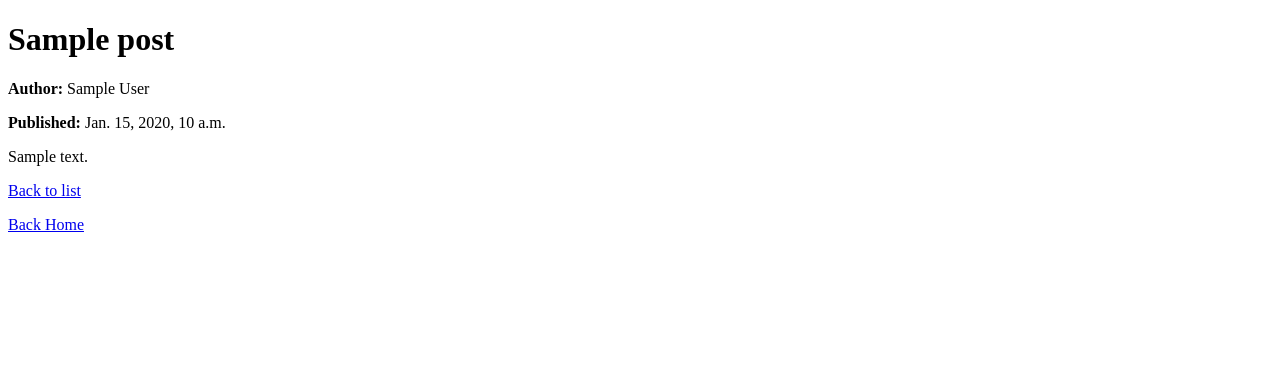
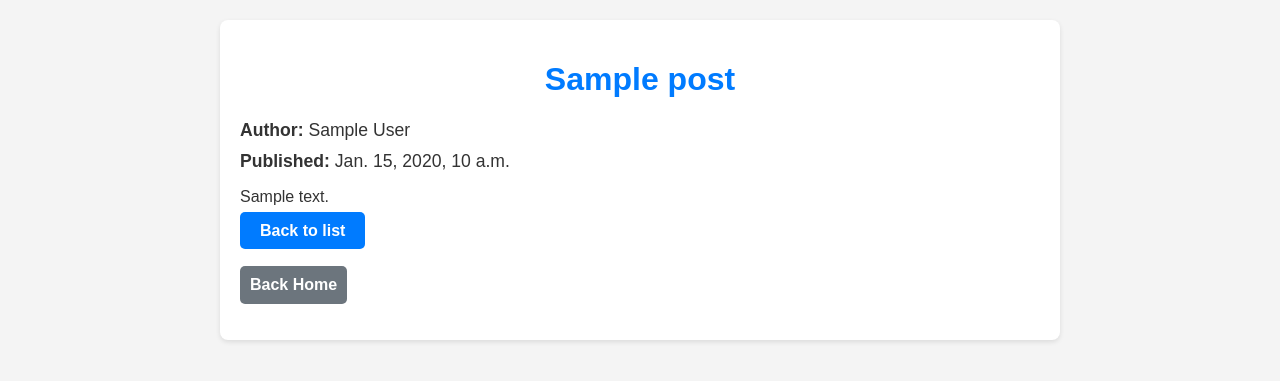
Before and after one commit to Emicy963/Django-Blog, a Django app: template blog/templates/blog/post_detail.html in a window 1280 px wide. Shown: the top 381 px of the page. Run offline with Django 5.2, Linux system fonts and the light colour scheme; the template is opened without the code that fills it: most values are stand-ins (such as "Sample title", 1, 10 or a date in 2020).

Commit message:
Improving template with CSS

```diff
--- a/blog/templates/blog/post_detail.html
+++ b/blog/templates/blog/post_detail.html
@@ -4,18 +4,93 @@
     <meta charset="UTF-8">
     <meta name="viewport" content="width=device-width, initial-scale=1.0">
     <title>{{ post.title }}</title>
+    <style>
+        body {
+            font-family: Arial, sans-serif;
+            background-color: #f4f4f4;
+            color: #333;
+            margin: 0;
+            padding: 20px;
+        }
+
+        .container {
+            max-width: 800px;
+            margin: 0 auto;
+            background-color: #fff;
+            padding: 20px;
+            border-radius: 8px;
+            box-shadow: 0 2px 5px rgba(0, 0, 0, 0.1);
+        }
+
+        h1 {
+            text-align: center;
+            color: #007BFF;
+        }
+
+        .post-meta p {
+            margin: 10px 0;
+            font-size: 1.1em;
+        }
+
+        .actions {
+            margin-top: 20px;
+            display: flex;
+            justify-content: space-around;
+        }
+
+        a {
+            text-decoration: none;
+            padding: 10px 20px;
+            border-radius: 5px;
+            font-weight: bold;
+        }
+
+        a:hover {
+            opacity: 0.8;
+        }
+
+        .edit-link {
+            background-color: #28a745;
+            color: #fff;
+        }
+
+        .delete-link {
+            background-color: #dc3545;
+            color: #fff;
+        }
+
+        .back-list {
+            background-color: #007BFF;
+            color: #fff;
+        }
+
+        .back-home {
+            display: inline-block;
+            margin-top: 10px;
+            background-color: #6c757d;
+            color: #fff;
+            padding: 10px;
+        }
+    </style>
 </head>
 <body>
+    <div class="container">
         <h1>{{ post.title }}</h1>
+        <div class="post-meta">
             <p><strong>Author:</strong> {{ post.author }}</p>
             <p><strong>Published:</strong> {{ post.created_at }}</p>
+        </div>
         <p>{{ post.content }}</p>
+
         {% if user == post.author %}
-        <a href="{% url 'post_edit' post.id %}">Edit</a>
-        <a href="{% url 'delete_post' post.id %}">Delete</a>
+        <div class="actions">
+            <a href="{% url 'post_edit' post.id %}" class="edit-link">Edit</a>
+            <a href="{% url 'delete_post' post.id %}" class="delete-link">Delete</a>
+        </div>
         {% endif %}
 
-    <a href="{% url 'post_list' %}">Back to list</a>
-    <p><a href="{% url 'home_page' %}">Back Home</a></p>
+        <a href="{% url 'post_list' %}" class="back-list">Back to list</a>
+        <p><a href="{% url 'home_page' %}" class="back-home">Back Home</a></p>
+    </div>
 </body>
 </html>
```
Also changed, not shown: blog/templates/blog/edit_post.html (+32 -0 lines), blog/templates/blog/post_list.html (+48 -0 lines). Lines whose indentation alone changed are shown as unchanged.
